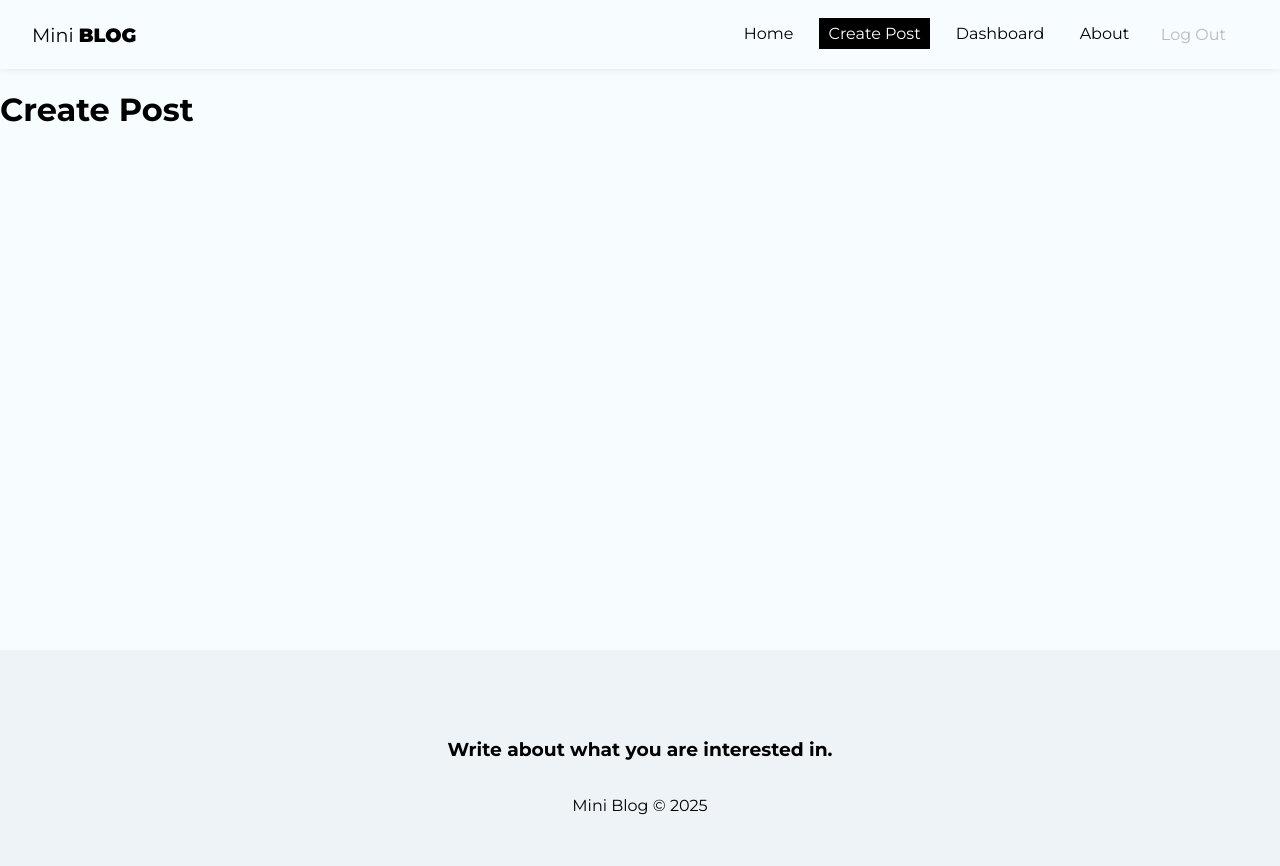
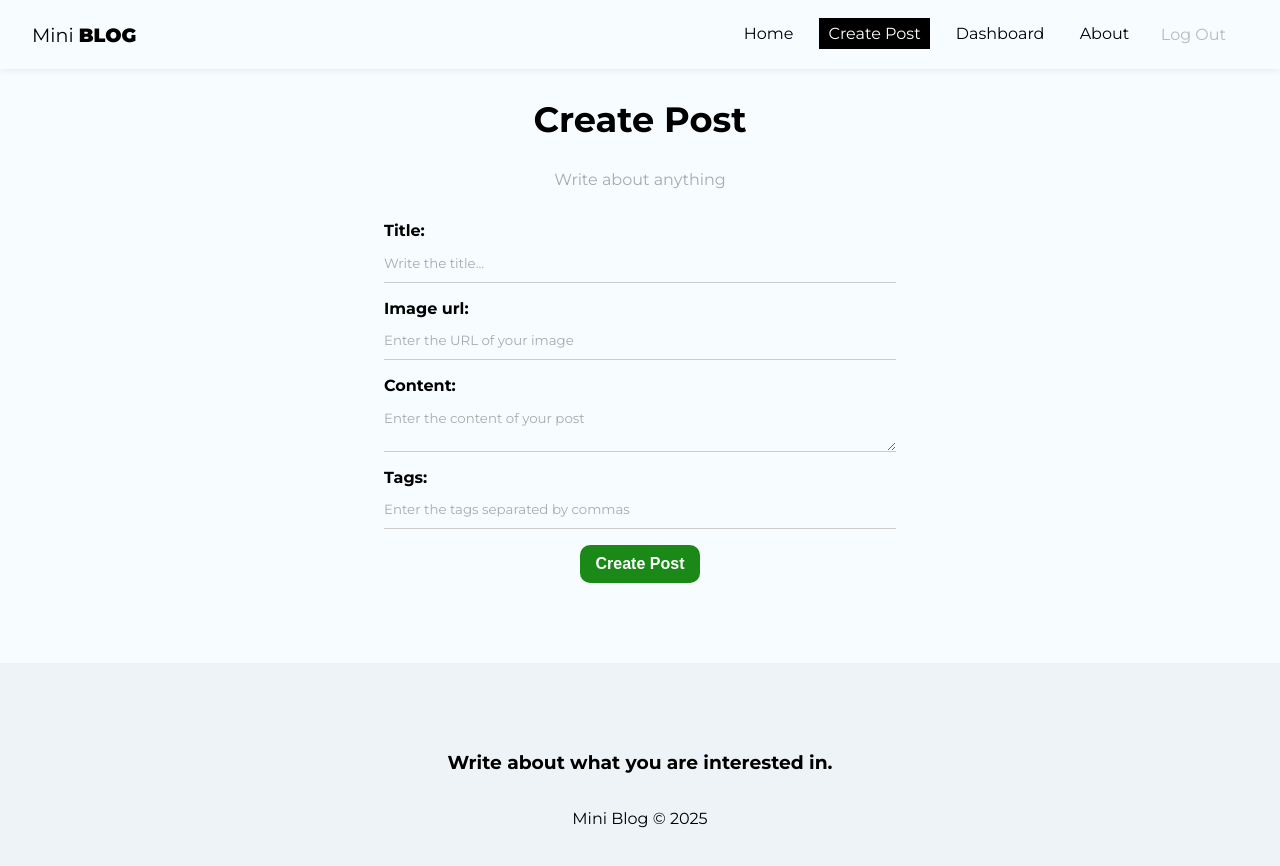
Before and after one commit to wandergale/MiniBlog-react, a React (Create React App) app: page /posts/create in a window 1280 px wide. Shown: the top 866 px of the page. Built offline with nearby package versions, Linux system fonts and the light colour scheme; no server answers; sample sign-in values are in the browser's storage.

Commit message:
create post page and styles

```diff
--- a/src/pages/CreatePost/CreatePost.js
+++ b/src/pages/CreatePost/CreatePost.js
@@ -1,9 +1,81 @@
+// CSS
 import styles from "./CreatePost.module.css";
 
+// hooks
+import { useState } from "react";
+import { useNavigate } from "react-router-dom";
+import { useAuthContext } from "../../context/AuthContext";
+
 const CreatePost = () => {
-  return <div>
-    <h1>Create Post</h1>
-  </div>;
+  const [title, setTitle] = useState("");
+  const [image, setImage] = useState("");
+  const [body, setBody] = useState("");
+  const [tags, setTags] = useState([]);
+  const [formError, setFormError] = useState("");
+
+  const handleSubmit = (e) => {
+    e.preventDefault();
+  };
+
+  return (
+    <div className={styles.create_post}>
+      <h2>Create Post</h2>
+      <p>Write about anything</p>
+      <form onSubmit={handleSubmit}>
+        <label>
+          <span>Title:</span>
+          <input
+            type="text"
+            name="title"
+            required
+            placeholder="Write the title..."
+            onChange={(e) => setTitle(e.target.value)}
+            value={title}
+          />
+        </label>
+        <label>
+          <span>Image url:</span>
+          <input
+            type="text"
+            name="image"
+            required
+            placeholder="Enter the URL of your image"
+            onChange={(e) => setImage(e.target.value)}
+            value={image}
+          />
+        </label>
+        <label>
+          <span>Content:</span>
+          <textarea
+            name="body"
+            required
+            placeholder="Enter the content of your post"
+            onChange={(e) => setBody(e.target.value)}
+            value={body}
+          ></textarea>
+        </label>
+        <label>
+          <span>Tags:</span>
+          <input
+            type="text"
+            name="tags"
+            required
+            placeholder="Enter the tags separated by commas"
+            onChange={(e) => setTags(e.target.value)}
+            value={tags}
+          />
+        </label>
+        <button className="btn">Create Post</button>
+        {/* {!loading && <button className="btn">Create Post</button>}
+      {loading && (
+        <button className="btn" disabled>
+          Wait...
+        </button>
+      )}
+      {error && <p className="error">{error}</p>} */}
+      </form>
+    </div>
+  );
 };
 
 export default CreatePost;
--- a/src/pages/CreatePost/CreatePost.module.css
+++ b/src/pages/CreatePost/CreatePost.module.css
@@ -0,0 +1,12 @@
+.create_post {
+  text-align: center;
+}
+
+.create_post h2 {
+  font-size: 2.2em;
+}
+
+.create_post p {
+  color: #aaa;
+  margin-bottom: 2em;
+}
```
